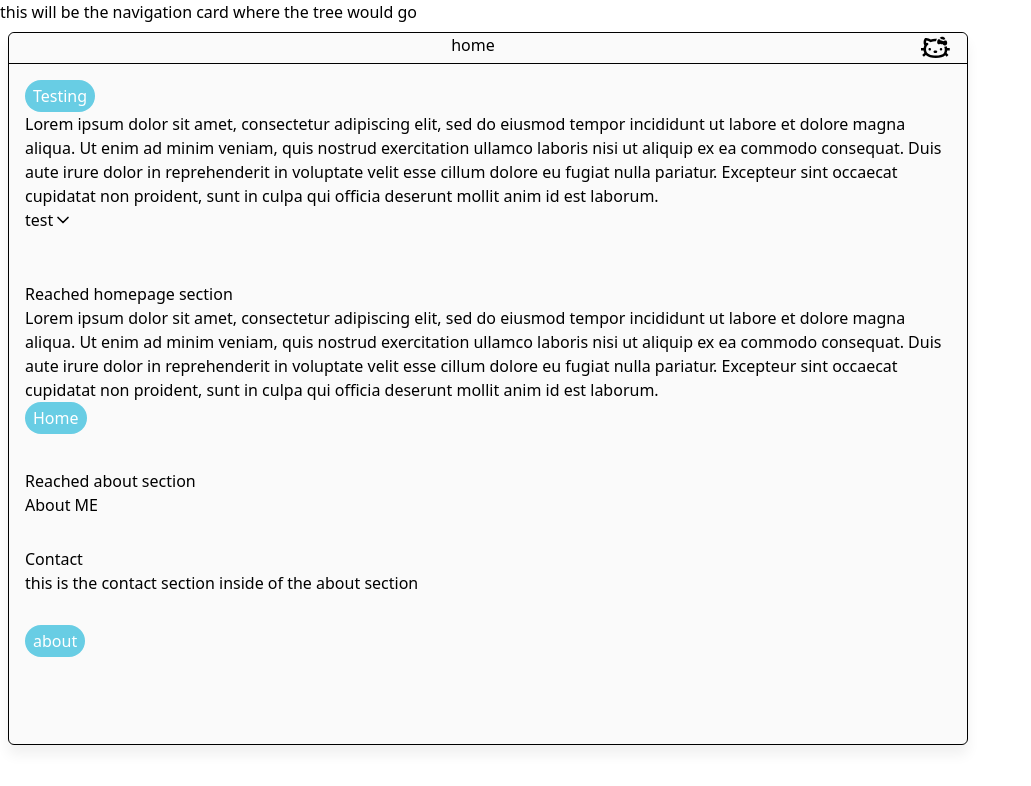
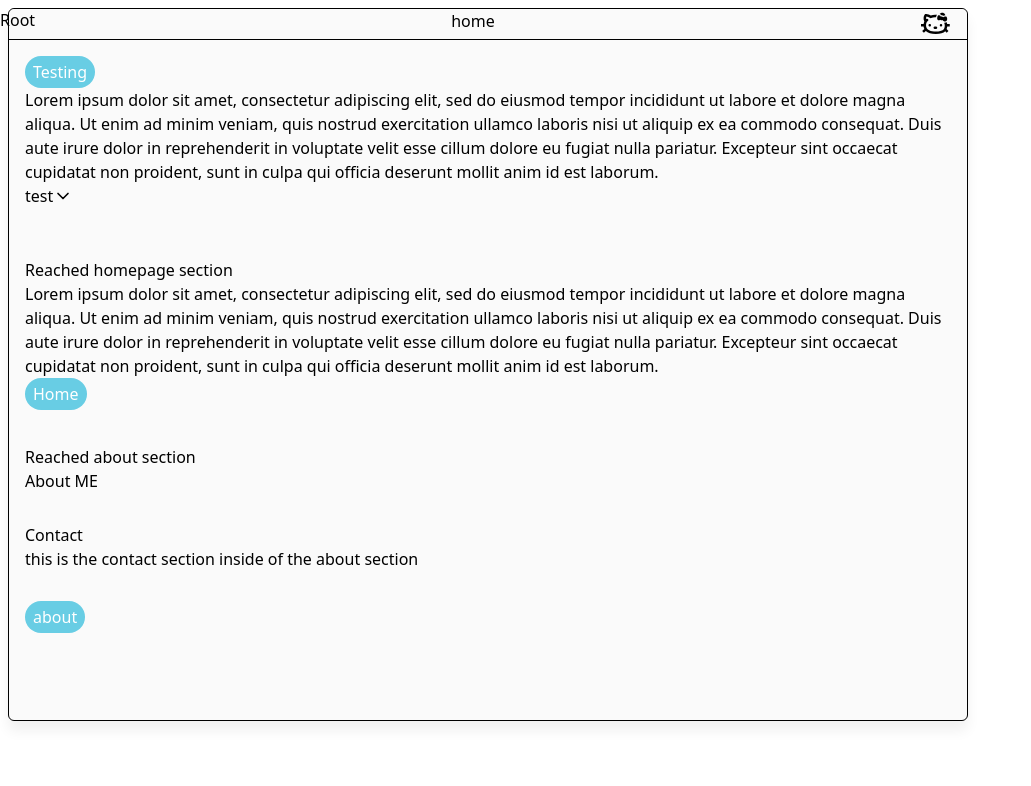
Before and after one commit to kinsley7/kinsley7.github.io, a Next.js app: page / in a window 1280 px wide. Shown: the top 786 px of the page, without its empty margins (0-1031 px from the left). Built offline with nearby package versions, Linux system fonts and the light colour scheme.

Commit message:
tree component works

```diff
--- a/src/app/page.tsx
+++ b/src/app/page.tsx
@@ -10,6 +10,27 @@ import { Spacer } from "@/components/foundation/Spacer";
 
 import Draggable from 'react-draggable';
 import { DragHandlers } from "@/utils/DragHandlers";
+import { Tree, TreeProps } from "@/components/foundation/Tree";
+
+const treeData: TreeProps = {
+  label: 'Root',
+  children: [
+    {
+      label: 'Child 1',
+      children: [
+        {
+          label: 'Grandchild 1',
+        },
+        {
+          label: 'Grandchild 2',
+        },
+      ],
+    },
+    {
+      label: 'Child 2',
+    },
+  ],
+};
 
 //homepage
 export default function Home() {
@@ -19,8 +40,8 @@ export default function Home() {
     <main>
           {/* has to be wrapped in div */}
           <Draggable handle="div" {...dragHandlers}>
-            <div>
-              this will be the navigation card where the tree would go
+            <div className="absolute">
+            <Tree sectionIds={sectionIds} {...treeData} />
             </div>
           </Draggable>
 
--- a/src/components/compound/MainWindowCard.tsx
+++ b/src/components/compound/MainWindowCard.tsx
@@ -29,7 +29,7 @@ export const MainWindowCard = ({classNames = ''.trim(), children, sectionIds }:M
 					<Card classNames="border-b-[1px] border-black rounded-t-md">
 						<Row classNames="justify-center px-4">
 							<h1 className="mx-auto">{<TitleChangeLogic sectionIds={sectionIds} scrollContainerRef={scrollContainerRef}/>}</h1>
-							<Image src={hellokitty} alt='' className="justify-self-end w-[30px]"/>
+							<Image src={hellokitty} alt='' className="justify-self-end w-[30px] hover:scale-50"/>
 						</Row>
 					</Card>
 					<Column ref={scrollContainerRef} classNames="p-4 overflow-y-auto h-[85vh]">
--- a/src/components/foundation/Tree.tsx
+++ b/src/components/foundation/Tree.tsx
@@ -1,115 +1,30 @@
-import React, { useRef, useState, useEffect, ReactNode } from 'react'
-import { useSpring, a } from '@react-spring/web'
-import useMeasure from 'react-use-measure'
-import { IComponent } from '../IComponent'
-/*
-interface TreeProps extends IComponent{
-	defaultOpen : boolean
-	name : string
-  children : TreeChild[]
+import React, { useState } from 'react';
+
+export interface TreeProps {
+  label?: string;
+  children?: TreeProps[];
+  sectionIds ?: string[];
 }
+// this needs to stay open when moved/dragged but that should be implemented in navigationcard
+// need to find way to make sectionids and title change work with this.
 
-type TreeChild = {
-  name: ReactNode
-  type : Types
-  icon : ReactNode
-}
+export const Tree = ({ label, children, sectionIds }:TreeProps) => {
+  const [isOpen, setIsOpen] = useState(false);
 
-type Types = {
-  'pdf' : 'pdf icon',
-  'text' : 'text icon',
-  'email' : 'email icon'
-}
-
-
-function usePrevious<T>(value: T) {
-  const ref = useRef<T>()
-  useEffect(() => void (ref.current = value), [value])
-  return ref.current
-}
-
-
-
-
-//https://codesandbox.io/p/sandbox/tree-list-nlzui?file=%2Fsrc%2FApp.tsx%3A40%2C12
-//oh jeez........
-const Tree =
-//on click?
-React.memo<
-  React.HTMLAttributes<HTMLDivElement> & {
-    defaultOpen?: boolean
-    name: string | JSX.Element
-  }
->(({ children, name, style, defaultOpen = false }) => {
-  const [isOpen, setOpen] = useState(defaultOpen)
-  const previous = usePrevious(isOpen)
-  const [ref, { height: viewHeight }] = useMeasure()
-  const { height, opacity, y } = useSpring({
-    from: { height: 0, opacity: 0, y: 0 },
-    to: {
-      height: isOpen ? viewHeight : 0,
-      opacity: isOpen ? 1 : 0,
-      y: isOpen ? 0 : 20,
-    },
-  })
-
-  //how to get it to react with scroll.
-  const [activeSection, setActiveSection] = useState<string | null>(null);
-
-  useEffect(() => {
-    const observer = new IntersectionObserver(
-      (entries) => {
-        entries.forEach((entry) => {
-          if (entry.isIntersecting) {
-            setActiveSection(entry.target.id);
-          }
-        });
-      },
-      { threshold: 0.7 }
-    );
-
-    document.querySelectorAll('.section').forEach((section) => {
-      observer.observe(section);
-    });
-
-    return () => {
-      observer.disconnect();
-    };
-  }, []);
+  const handleToggle = () => {
+    setIsOpen(!isOpen);
+  };
 
   return (
-    <nav>
-      {child.map((child) => (
-        <div
-          style={{
-            fontWeight: activeSection === child.name ? 'bold' : 'semibold',
-          }}
-        >
-          {child.name}
+    <div>
+      <div onClick={handleToggle}>
+        {label}
+      </div>
+      {isOpen && children?.map((section, index) => (
+        <div className='ml-4' key={index}>
+          <Tree key={index} {...section}/>
         </div>
       ))}
-    </nav>
+    </div>
   );
-
-
-
-  // @ts-ignore
-  const Icon = Icons[`${children ? (isOpen ? 'Minus' : 'Plus') : 'Close'}SquareO`]
-  return (
-    <Frame> //card
-      <Icon style={{ ...toggle, opacity: children ? 1 : 0.3 }} onClick={() => setOpen(!isOpen)} />
-      <Title style={style}>{name}</Title>
-      <Content //children
-        style={{
-          opacity,
-          height: isOpen && previous === isOpen ? 'auto' : height,
-        }}>
-        <a.div ref={ref} style={{ y }} children={children} />
-      </Content>
-    </Frame>
-  )
-})
-}
-
-export default Tree
-*/
+};
```
Also changed, not shown: src/components/compound/NavigationCard.tsx (+8 -1 lines).
